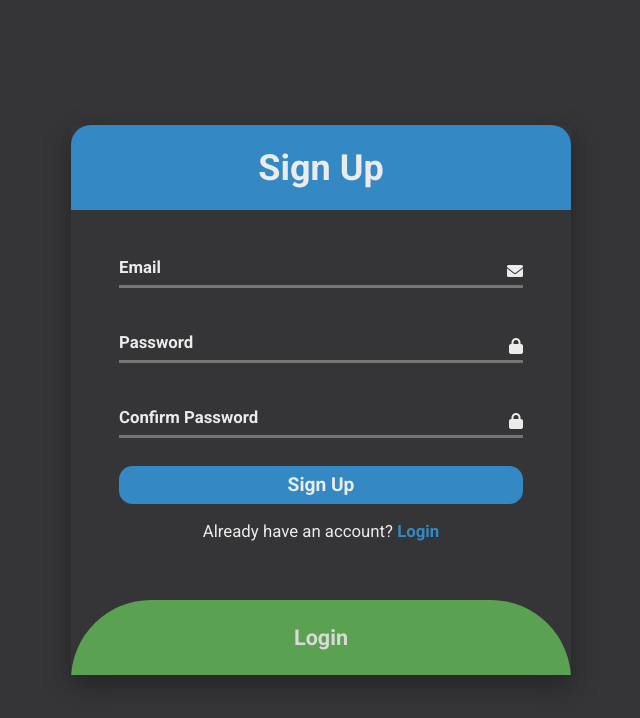
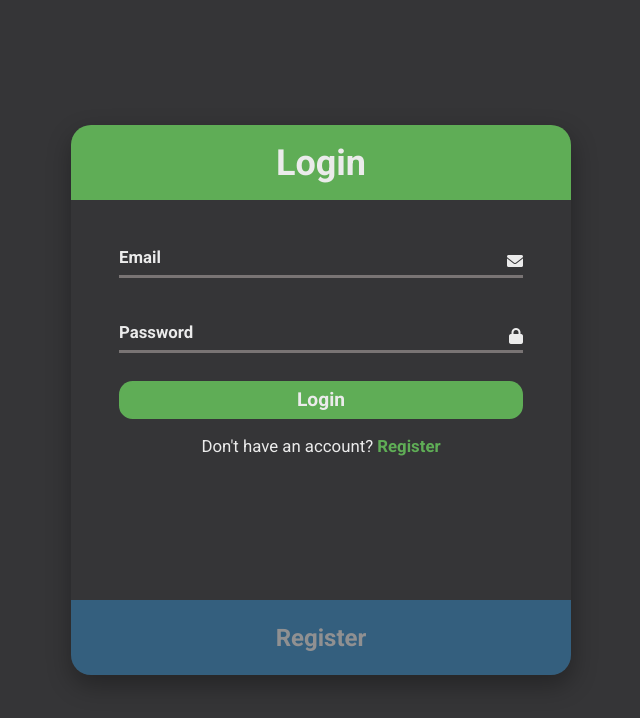
Before and after one commit to AmitBerko/games, a React (Vite) app: page / in a window 1280 px wide. Shown: the top 718 px of the page, without its empty margins (319-959 px from the left). Built offline with nearby package versions, Linux system fonts and the light colour scheme.

Commit message:
Minor changes

```diff
--- a/src/assets/styles.css
+++ b/src/assets/styles.css
@@ -22,20 +22,20 @@ body {
   display: none;
 }
 
-#check:checked ~ .form-container.login-form {
-  transform: translate(-50%, -30%);
+#check:checked ~ .form-container.register-form {
+  transform: translate(-50%, -50%);
   opacity: 1;
 }
 
-#check:not(:checked) ~ .form-container.login-form {
+#check:not(:checked) ~ .form-container.register-form {
   transform: translate(-50%, 200px);
 }
 
-#check:checked ~ .form-container.login-form .form-header {
+#check:checked ~ .form-container.register-form .form-header {
   font-size: 2.25rem;
 }
 
-#check:checked ~ .form-container.register-form .form-header {
+#check:checked ~ .form-container.login-form .form-header {
   font-size: 1.5rem;
 }
 
@@ -43,7 +43,6 @@ body {
 	display: flex;
 	flex-direction: column;
 	overflow: hidden;
-	/* border: solid blue 2px; */
 	position: absolute;
 	top: 50%;
 	left: 50%;
@@ -51,6 +50,7 @@ body {
 	box-shadow: 1px 10px 25px 1px rgba(0, 0, 0, 0.3);
 	height: 550px;
   width: 500px;
+  border-radius: 1.25rem;
 }
 
 .form-container {
@@ -60,26 +60,28 @@ body {
 	transform: translate(-50%, -50%);
 	display: flex;
 	flex-direction: column;
-	border-radius: 1.25rem;
+	/* border-radius: 1.25rem; */
 	overflow: hidden;
   width: 100%;
 	height: 100%;
 }
 
-.form-container.register-form {
+.form-container.login-form {
 	border-bottom-left-radius: 0;
 	border-bottom-right-radius: 0;
 }
 
-.form-container.login-form {
+.form-container.register-form {
 	z-index: 1;
-	opacity: 0.9;
+	opacity: 0.5;
   background-color: var(--bg-color);
-	transform: translate(-50%, 200px);
-	border-top-left-radius: 5rem;
-	border-top-right-radius: 5rem;
-  transition: all 0.5s;
-  transition-timing-function: cubic-bezier(0.68, -0.55, 0.27, 1.55);
+  transition: all 0.5s ease-out;
+  border-top-left-radius: 0;
+  border-top-right-radius: 0;
+}
+
+.form-container.register-form:hover {
+  opacity: 1;
 }
 
 .form-padding {
@@ -87,14 +89,15 @@ body {
 }
 
 .form-header {
-	height: 85px;
+	height: 75px;
 	margin-bottom: 0.85rem;
-	font-size: 2.25rem;
+	font-size: 1.5rem;
 	display: flex;
 	justify-content: center;
 	align-items: center;
 	font-weight: bold;
-  transition: all 0.35s;
+  transition: all 0.4s;
+  transition-timing-function: ease;
 }
 
 .form-container.register-form .form-header {
@@ -104,7 +107,7 @@ body {
 
 .form-container.login-form .form-header {
   height: 75px;
-	font-size: 1.35rem;
+	font-size: 2.25rem;
 	background-color: var(--form2-color);
 	cursor: pointer;
 }
--- a/src/components/Form.jsx
+++ b/src/components/Form.jsx
@@ -1,66 +1,11 @@
 import React from 'react'
 
 function SubForm({ isLogin }) {
-	const handleToggle = () => {}
-	// const handleToggle = () => {
-	// 	const loginForm = document.getElementsByClassName('form-container')[0]
-	// 	const loginFormHeader = document.querySelector('.form-container.login-form .form-header')
-	// 	const registerFormHeader = document.querySelector('.form-container.register-form .form-header')
-	// 	const animationSettings = {
-	// 		duration: 1000,
-	// 		fill: 'forwards',
-	// 		easing: 'cubic-bezier(0.68, -0.55, 0.27, 1.55)',
-	// 	}
-	// 	if (loginForm.classList.contains('shown')) {
-	// 		loginForm.classList.remove('shown')
-	// 		registerFormHeader.animate(
-	// 			{
-	// 				fontSize: '2.25rem',
-	// 			},
-	// 			animationSettings
-	// 		)
-	// 		loginFormHeader.animate(
-	// 			{
-	// 				fontSize: '1.5rem',
-	// 			},
-	// 			animationSettings
-	// 		)
-	// 		loginForm.animate(
-	// 			{
-	// 				transform: 'translate(-50%, 200px)',
-	// 				opacity: 1,
-	// 			},
-	// 			animationSettings
-	// 		)
-	// 	} else {
-	// 		loginForm.classList.add('shown')
-	// 		registerFormHeader.animate(
-	// 			{
-	// 				fontSize: '1.5rem',
-	// 			},
-	// 			animationSettings
-	// 		)
-	// 		loginFormHeader.animate(
-	// 			{
-	// 				fontSize: '2.25rem',
-	// 			},
-	// 			animationSettings
-	// 		)
-	// 		loginForm.animate(
-	// 			{
-	// 				transform: 'translate(-50%, -30%)',
-	// 				opacity: 1,
-	// 			},
-	// 			animationSettings
-	// 		)
-	// 	}
-	// }
-
 	return (
 		<div className={`form-container ${isLogin ? 'login-form' : 'register-form'}`}>
 			<label for="check">
 				<div className="form-header">
-					{isLogin ? 'Login' : 'Sign Up'}
+					{isLogin ? 'Login' : 'Register'}
 				</div>
 			</label>
 			<div className="form-padding">
@@ -82,7 +27,7 @@ function SubForm({ isLogin }) {
 							<i className="fa-solid fa-lock"></i>
 						</div>
 					)}
-					<button>{isLogin ? 'Login' : 'Sign Up'}</button>
+					<button>{isLogin ? 'Login' : 'Register'}</button>
 					<p className="login-register">
 						{isLogin ? `Don't have an account?` : 'Already have an account?'}{' '}
 						<label for="check">
```
